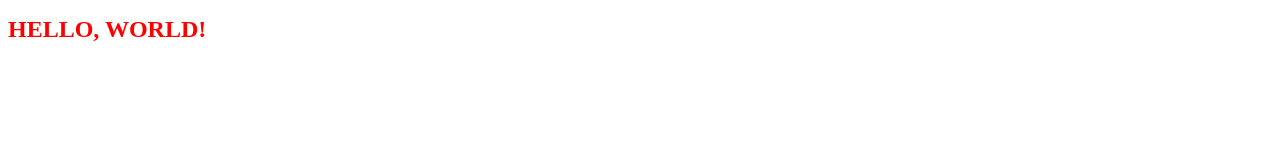
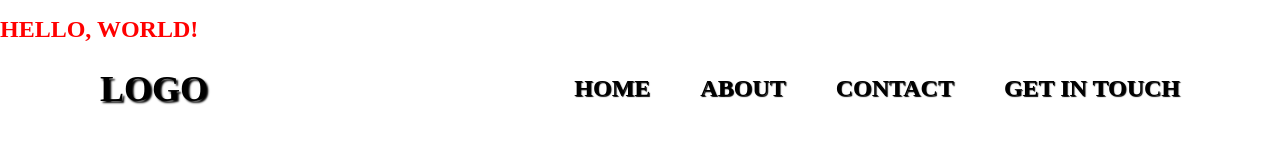
Before and after one commit to RamanLuskanau/it-academy-classwork, a plain HTML site: page index.html in a window 1280 px wide. Drawn offline with Linux system fonts and the light colour scheme.

Commit message:
test completed

```diff
--- a/index.html
+++ b/index.html
@@ -10,6 +10,18 @@
 <body>
     <div class="container">
         <h1>Hello, World!</h1>
+        <div class="logo-navigation">
+            <div class="logo">Logo</div>
+            <div class="navigation">
+                <ul>
+                    <li>Home</li>
+                    <li>About</li>
+                    <li>Contact</li>
+                    <li>Get in touch</li>
+                </ul>
+            </div>
+        </div>
     </div>
+
 </body>
 </html>
--- a/style.css
+++ b/style.css
@@ -1,5 +1,47 @@
+body {
+    padding: 0;
+    margin: 0;
+    box-sizing: border-box;
+}
+
 h1 {
     font-size: 24px;
     color: red;
     text-transform: uppercase;
 }
+
+.logo-navigation {
+    display: flex;
+    flex-direction: row;
+    justify-content: space-between;
+    align-items: center;
+}
+
+.logo {
+    font-size: 36px;
+    font-weight: 700;
+    text-shadow: 2px 2px 2px black;
+    padding-left: 100px;
+    text-transform: uppercase;
+}
+
+.navigation {
+    padding-right: 100px;
+}
+
+.navigation > ul {
+    display: flex;
+    flex-direction: row;
+    justify-content: space-between;
+    align-items: center;
+    padding-left: 50px;
+}
+
+.navigation > ul > li {
+    font-size: 24px;
+    font-weight: 600;
+    text-shadow: 1px 1px 1px black;
+    padding-left: 50px;
+    list-style: none;
+    text-transform: uppercase;
+}
```
